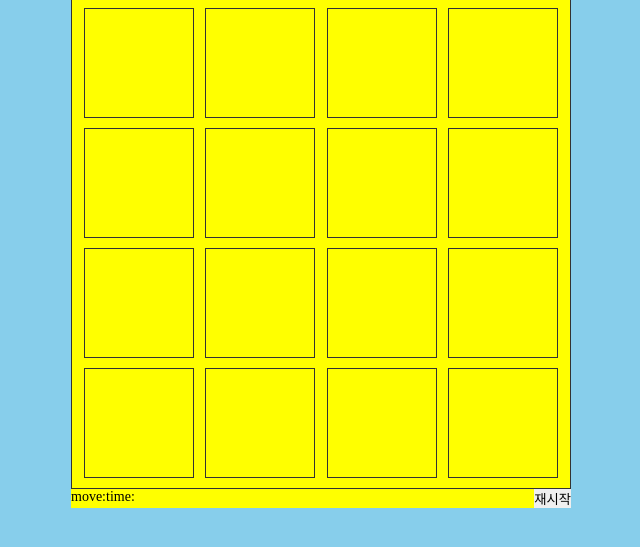
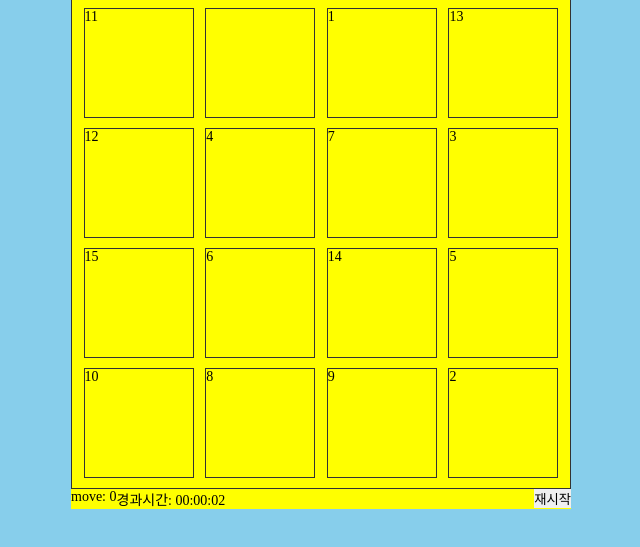
Before and after one commit to jiwonkirn/-15puzzles, a website built with Parcel: page src/index.html in a window 1280 px wide. Both pictures are taken after a click on the button "재시작". Shown: the part 55-602 px from the top of the page, without its empty margins (319-959 px from the left). Built offline with nearby package versions, Linux system fonts and the light colour scheme.

Commit message:
feat: add timer function Changseon add timer function

```diff
--- a/src/index.html
+++ b/src/index.html
@@ -45,8 +45,8 @@
         </div>
       </div>
       <div class="info clearfix">
-        <span class="move">move: </span>
-        <span class="time">time: </span>
+        <span class="move">move: <span class="mover">0</span></span>
+        <span class="time">경과시간: <span class="timer">00:00:00</span></span>
         <button class="btn-restart">재시작</button>
       </div>
     </section>
--- a/src/index.js
+++ b/src/index.js
@@ -1,4 +1,115 @@
-// 자바스크립트 파일입니다.
-document.querySelector('h1').addEventListener('click', e => {
-  alert('Hello World!');
-});
+const boardState = [
+  [1,2,3,4],
+  [5,6,7,8],
+  [9,10,11,12],
+  [13,14,15,0]
+]
+
+const board = document.querySelector('.game-board')
+
+function randomBox(arr) {
+  // 랜덤으로 박스 배치
+  const numArr = [0, 1, 2, 3, 4, 5, 6, 7, 8, 9, 10, 11, 12, 13, 14, 15];
+  for (let item of arr) {
+    for (let i = 0; i < 4; i++) {
+      let randomIndex = Math.floor(Math.random() * numArr.length);
+      item[i] = numArr[randomIndex];
+      numArr.splice(randomIndex, 1);
+    }
+  }
+
+  // 0의 위치 알아내기
+  let whereIsZero = 0;
+
+  arr.forEach((item, index) => {
+    if (item.some(item => item === 0)) {
+      whereIsZero = index + 1;
+    }
+  });
+
+  console.log(`빈 곳이 위치한 곳은 ${whereIsZero}열 입니다.`);
+
+  // 반전쌍 구하기
+  let reversalPair = 0;
+
+  arr.forEach((item, index) => {
+    item.forEach((innerItem, innerIndex) => {
+      for (let i = innerIndex + 1; i < 4; i++) {
+        if (innerItem > item[i]) {
+          reversalPair++;
+        }
+      }
+    });
+  });
+
+  console.log(`반전쌍의 개수는 ${reversalPair}개 입니다.`);
+
+  // 조건에 부합하지 않을 경우 함수 재실행
+  if (whereIsZero % 2 === 1 && reversalPair % 2 === 0) {
+    return randomBox(arr);
+  } else if (whereIsZero % 2 === 0 && reversalPair % 2 === 1) {
+    return randomBox(arr);
+  } else {
+    return arr;
+  }
+}
+
+// 보드의 현 상태를 그리는 함수
+function drawBorad() {
+  board.querySelectorAll('.row').forEach((rowEl, rowIndex) => {
+    rowEl.querySelectorAll('.col').forEach((colEl, colIndex) => {
+      if (boardState[rowIndex][colIndex] !== 0) {
+        colEl.textContent = boardState[rowIndex][colIndex]
+      } else {
+        colEl.textContent = null;
+      }
+    })
+  })
+}
+
+const restart = document.querySelector('.btn-restart')
+
+restart.addEventListener('click', e => {
+  viewTimer()
+  randomBox(boardState)
+  drawBorad()
+})
+
+// 클릭했을 때 위치를 바꾸는 함수
+board.querySelectorAll('.row').forEach((rowEl, rowIndex) => {
+  rowEl.querySelectorAll('.col').forEach((colEl, colIndex) => {
+    colEl.addEventListener('click', e => {
+      // boardState[]
+    })
+  })
+})
+
+// 타이머 표시부
+function viewTimer() {
+  let sec = 0, min = 0, hour = 0
+  const timeArea = document.querySelector('.timer')
+  const timeUp = setInterval(timer, 1000)
+
+  function timer() {
+    sec = parseInt(sec)
+    min = parseInt(min)
+    hour = parseInt(hour)
+    sec += 1
+    if(sec < 10) {
+      sec = '0' + sec
+    } else if(sec === 60) {
+      min += 1
+      sec = '0' + 0
+    }
+    if(min < 10) {
+      min = '0' + min
+    } else if(min === 60) {
+      hour += 1
+      min = '0' + 0
+    }
+    if(hour === 0 || hour < 10) {
+      hour = '0' + hour
+    }
+    timeArea.textContent = `${hour}:${min}:${sec}`
+  }
+}
--- a/src/index.scss
+++ b/src/index.scss
@@ -44,7 +44,6 @@ body {
   padding: 10px 0;
 }
 
-
 .game-board {
   width: 100%;
   border: 1px solid #333;
```
